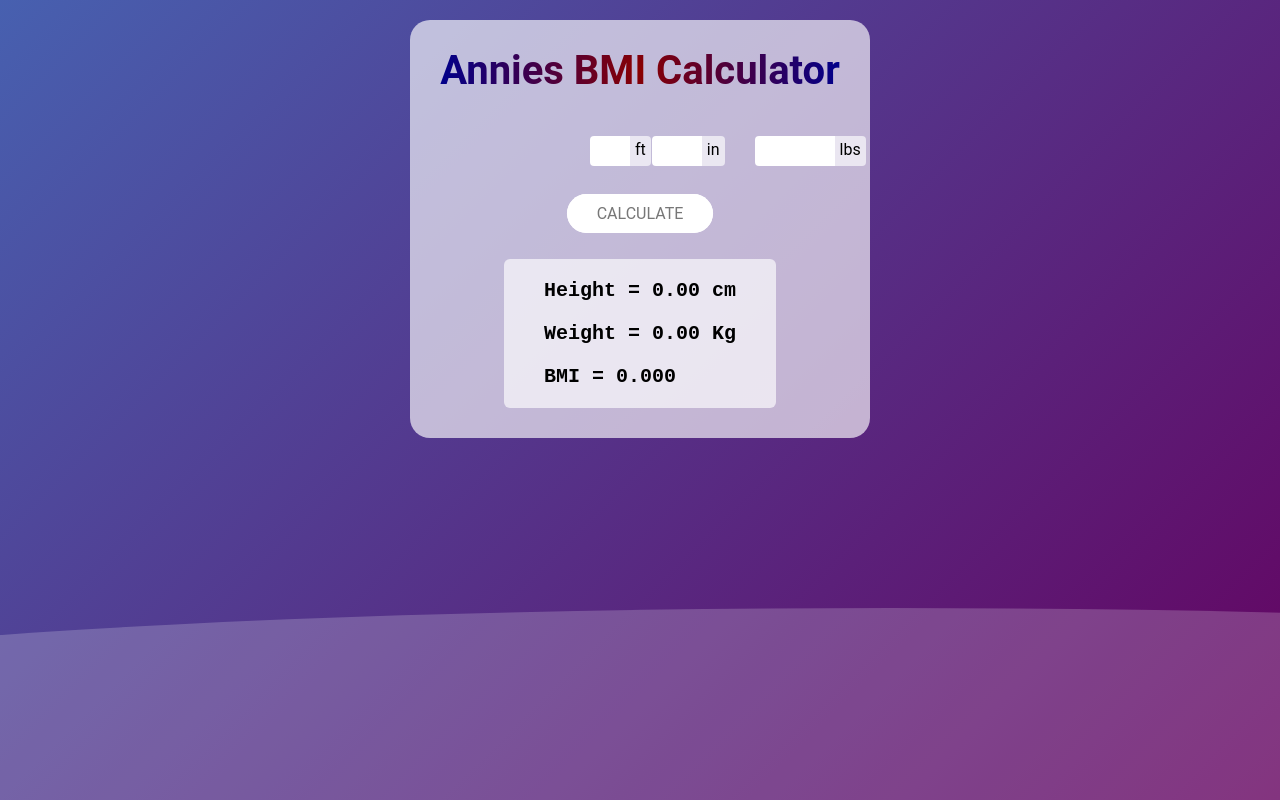
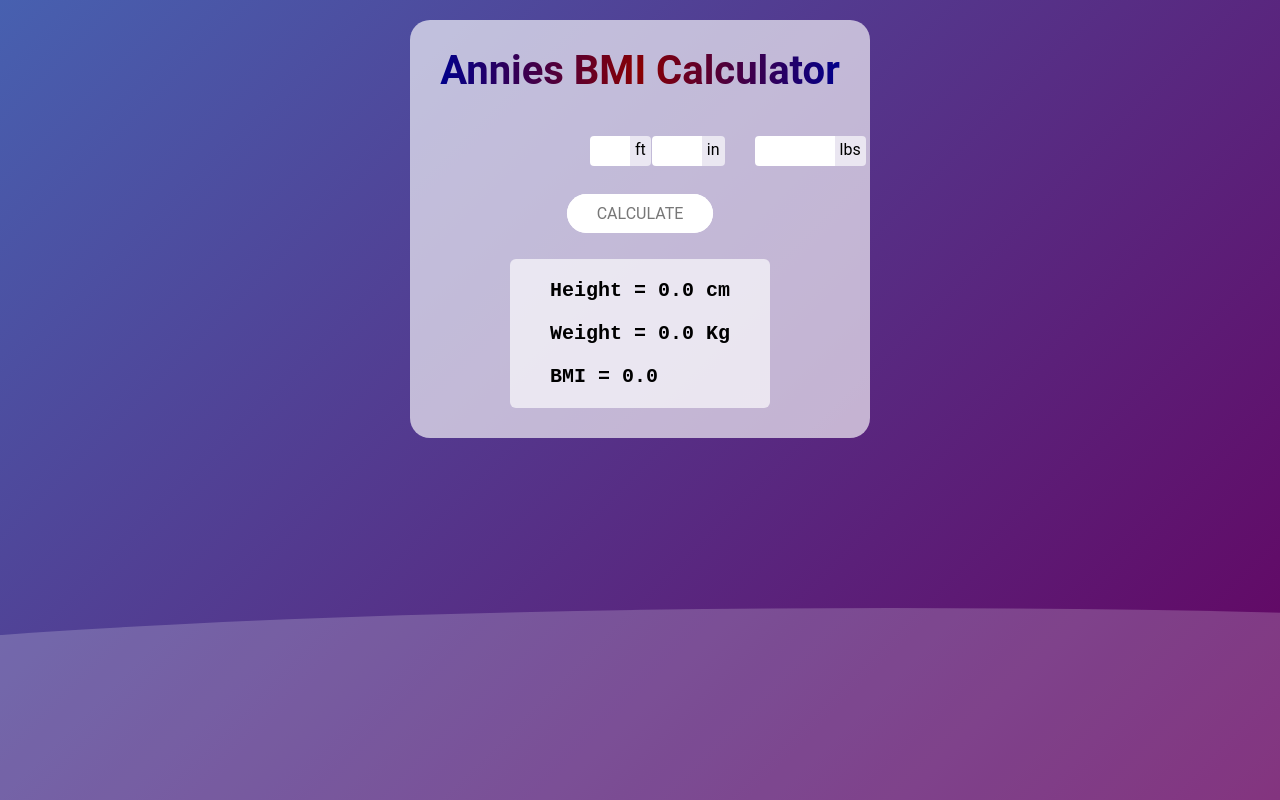
Before and after one commit to Harreck/BMICalculator, a React (Create React App) app: page / in a window 1280 px wide. Built offline with nearby package versions, Linux system fonts and the light colour scheme; a web font is replaced by a local one.

Commit message:
Added more CSS

```diff
--- a/src/App.tsx
+++ b/src/App.tsx
@@ -45,9 +45,9 @@ function App() {
                 <a href="#" className="btn btn-white btn- animate">Calculate</a>
             </div>
             <div className="results">
-                <p>Height = {resultState.height.toFixed(2)} cm</p>
-                <p>Weight = {resultState.weight.toFixed(2)} Kg</p>
-                <p>BMI = {resultState.BMI.toFixed(3)}</p>
+                <p>Height = {resultState.height.toFixed(1)} cm</p>
+                <p>Weight = {resultState.weight.toFixed(1)} Kg</p>
+                <p>BMI = {resultState.BMI.toFixed(1)}</p>
         </div>
         </div>
     </div>
```
